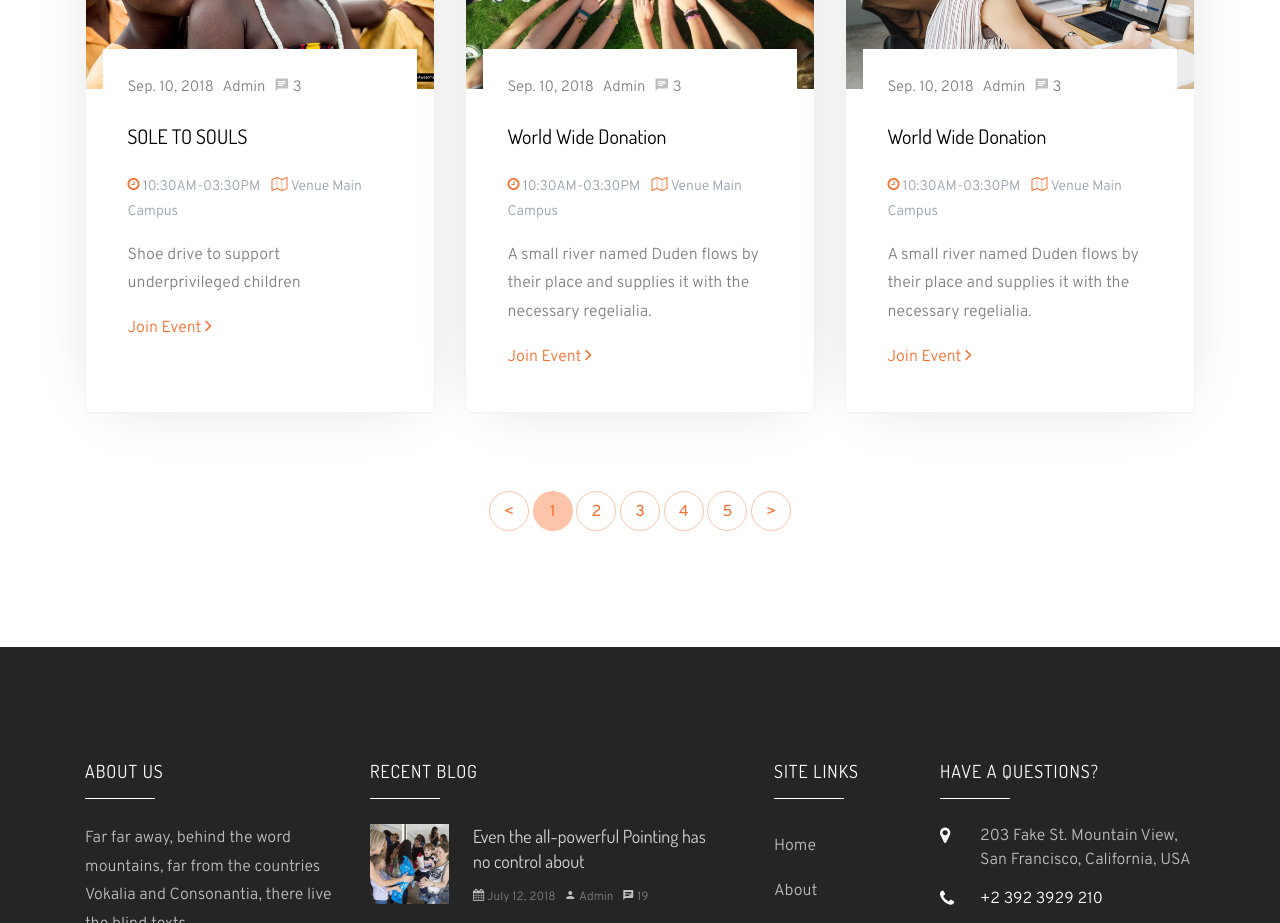
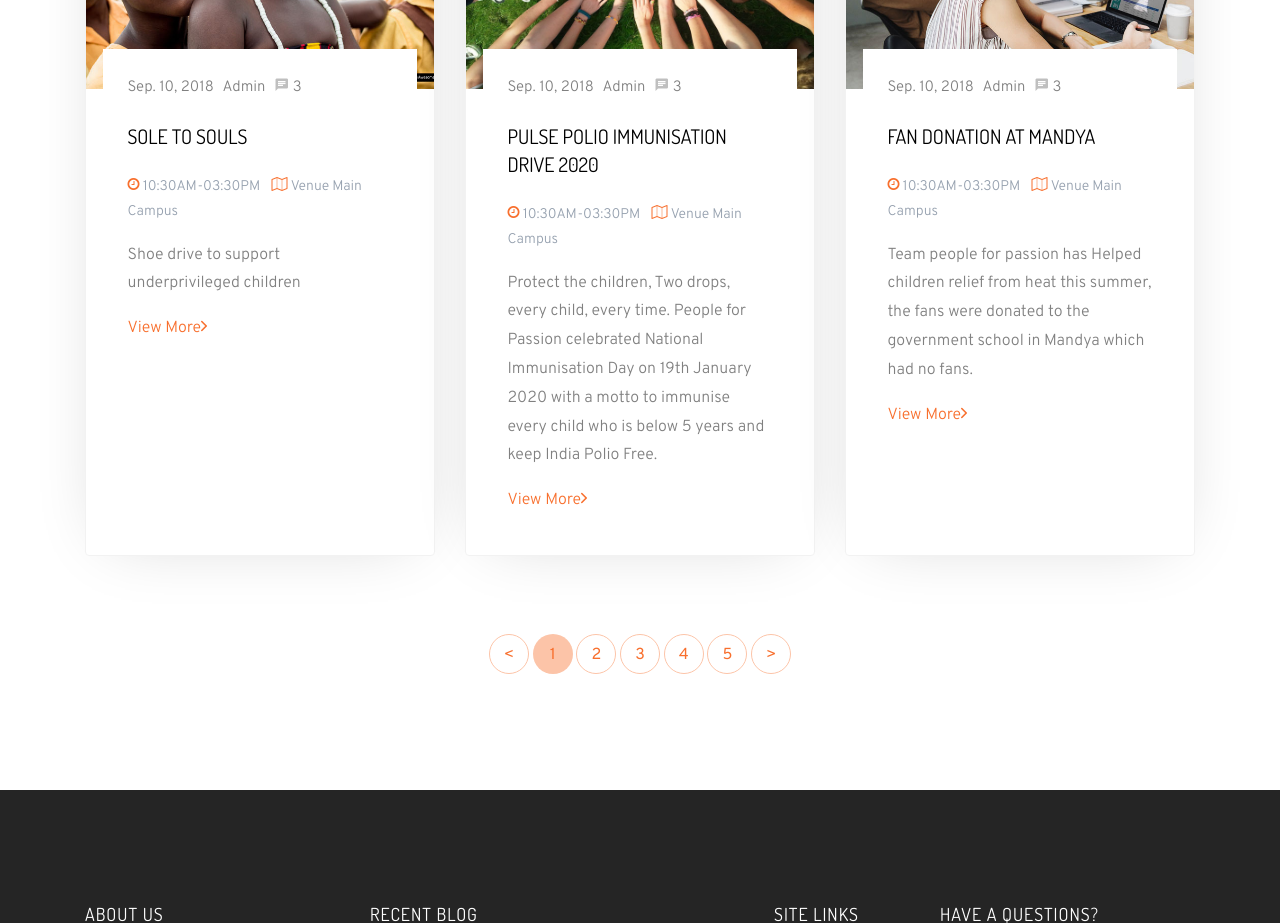
Before and after one commit to mt26/PeopleforPassion, a plain HTML site: page event.html in a window 1280 px wide. Shown: the part 1820-2743 px from the top of the page. Drawn offline with Linux system fonts and the light colour scheme; some packages are replaced by stand-ins of ours; no server answers; files whose address does not match are found by name.

Commit message:
Update event.html

```diff
--- a/event.html
+++ b/event.html
@@ -132,7 +132,7 @@
                 <h3 class="heading mb-4"><a href="#">SOLE TO SOULS</a></h3>
                 <p class="time-loc"><span class="mr-2"><i class="icon-clock-o"></i> 10:30AM-03:30PM</span> <span><i class="icon-map-o"></i> Venue Main Campus</span></p>
                 <p>Shoe drive to support underprivileged children</p>
-                <p><a href="event.html">Join Event <i class="ion-ios-arrow-forward"></i></a></p>
+                <p><a href="event.html">View More<i class="ion-ios-arrow-forward"></i></a></p>
               </div>
             </div>
           </div>
@@ -146,10 +146,10 @@
                   <div><a href="#">Admin</a></div>
                   <div><a href="#" class="meta-chat"><span class="icon-chat"></span> 3</a></div>
                 </div>
-                <h3 class="heading mb-4"><a href="#">World Wide Donation</a></h3>
+                <h3 class="heading mb-4"><a href="#">PULSE POLIO IMMUNISATION DRIVE 2020</a></h3>
                 <p class="time-loc"><span class="mr-2"><i class="icon-clock-o"></i> 10:30AM-03:30PM</span> <span><i class="icon-map-o"></i> Venue Main Campus</span></p>
-                <p>A small river named Duden flows by their place and supplies it with the necessary regelialia.</p>
-                <p><a href="event.html">Join Event <i class="ion-ios-arrow-forward"></i></a></p>
+                <p>Protect the children, Two drops, every child, every time. People for Passion celebrated National Immunisation Day on 19th January 2020 with a motto to immunise every child  who is below 5 years and keep India Polio Free. </p>
+                <p><a href="event.html">View More<i class="ion-ios-arrow-forward"></i></a></p>
               </div>
             </div>
           </div>
@@ -163,10 +163,10 @@
                   <div><a href="#">Admin</a></div>
                   <div><a href="#" class="meta-chat"><span class="icon-chat"></span> 3</a></div>
                 </div>
-                <h3 class="heading mb-4"><a href="#">World Wide Donation</a></h3>
+                <h3 class="heading mb-4"><a href="#">FAN DONATION AT MANDYA</a></h3>
                 <p class="time-loc"><span class="mr-2"><i class="icon-clock-o"></i> 10:30AM-03:30PM</span> <span><i class="icon-map-o"></i> Venue Main Campus</span></p>
-                <p>A small river named Duden flows by their place and supplies it with the necessary regelialia.</p>
-                <p><a href="event.html">Join Event <i class="ion-ios-arrow-forward"></i></a></p>
+                <p>Team people for passion has Helped children relief from heat this summer, the fans were donated to the government school in Mandya which had no fans.</p>
+                <p><a href="event.html">View More<i class="ion-ios-arrow-forward"></i></a></p>
               </div>
             </div>
           </div>
```
